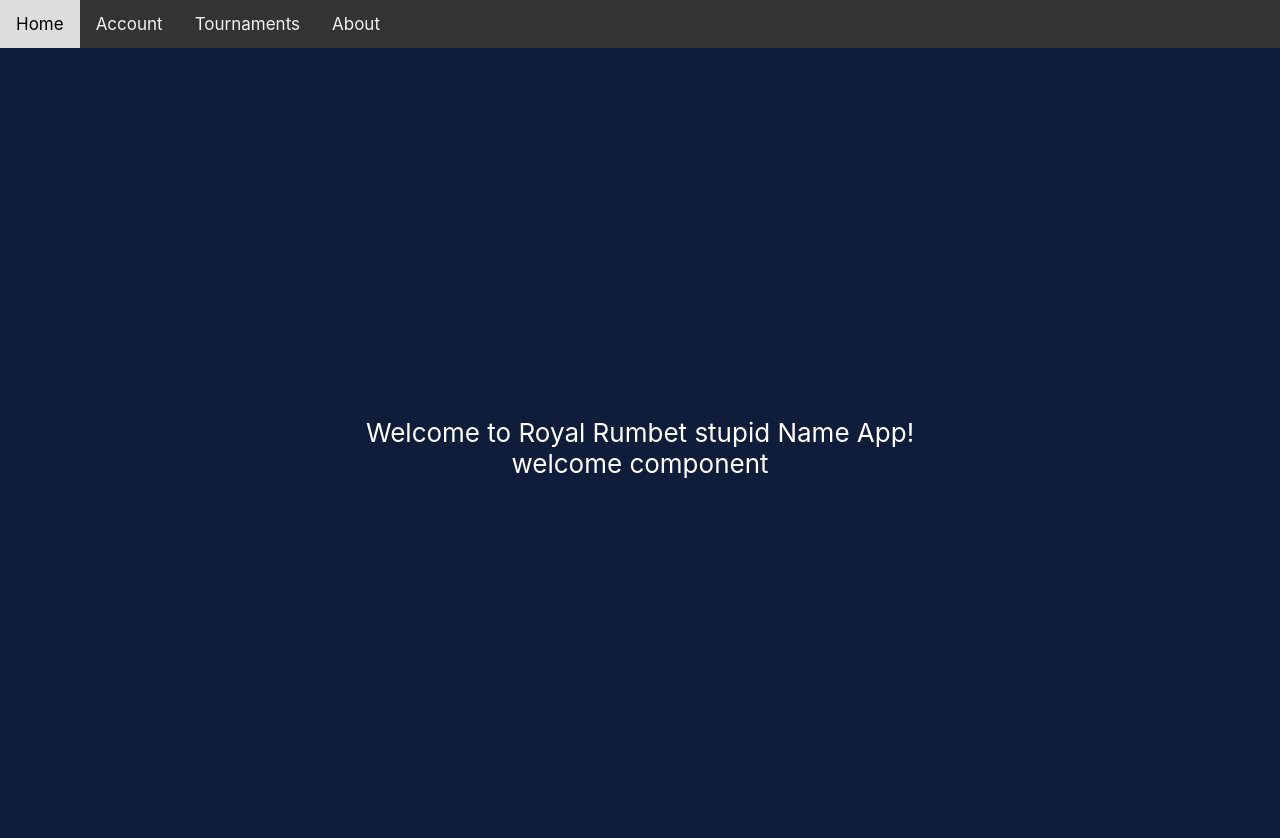
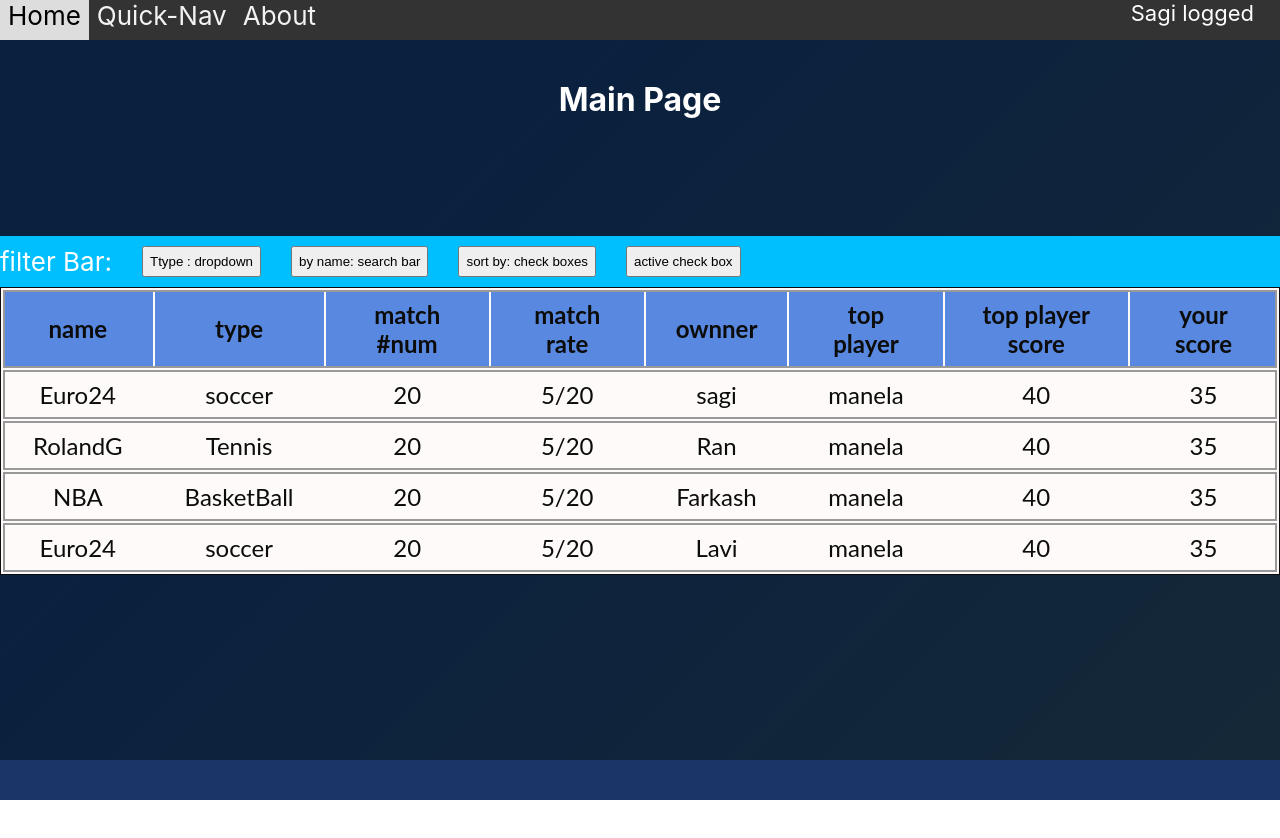
Before and after one commit to maneran/royal-rumbet, a React (Create React App) app in the folder royalrumbet_app/: page / in a window 1280 px wide. Shown: the top 838 px of the page. After the commit the page ends 800 px from the top, so only its background shows below. Built offline with nearby package versions, Linux system fonts and the light colour scheme.

Commit message:
main page addition
-main page of tornaments
-no login for now
- top nav adjustments
-css structure template

```diff
--- a/royalrumbet_app/package.json
+++ b/royalrumbet_app/package.json
@@ -6,6 +6,7 @@
     "@testing-library/jest-dom": "^5.14.1",
     "@testing-library/react": "^11.2.7",
     "@testing-library/user-event": "^12.8.3",
+    "axios": "^0.21.1",
     "react": "^17.0.2",
     "react-dom": "^17.0.2",
     "react-scripts": "4.0.3",
--- a/royalrumbet_app/src/App.css
+++ b/royalrumbet_app/src/App.css
@@ -1,21 +1,15 @@
-.App {
+.App-header {
   text-align: center;
+  height: 5vh;
 }
 
-.App-logo {
-  height: 40vmin;
-  pointer-events: none;
-}
-
-@media (prefers-reduced-motion: no-preference) {
-  .App-logo {
-    animation: App-logo-spin infinite 20s linear;
-  }
-}
-
-.App-header {
-  background-color: #0f1d3a;
-  min-height: 100vh;
+.App-body {
+  /* background-color: #0f1d3a; */
+  /* background-color: #000000;
+  background-image: linear-gradient(147deg, #000000 0%, #04619f 74%); */
+  background-color: #537895;
+  background-image: linear-gradient(315deg, #152838 0%, #09203f 74%);
+  height: 90vh;
   display: flex;
   flex-direction: column;
   align-items: center;
@@ -24,15 +18,19 @@
   color: white;
 }
 
-.App-link {
-  color: #61dafb;
+.App-foot {
+  background-color: #1b3569;
+  height: 5vh;
+  display: flex;
+  flex-direction: column;
+  align-items: center;
+  justify-content: center;
+  font-size: calc(10px + 2vmin);
+  color: white;
 }
 
-@keyframes App-logo-spin {
-  from {
-    transform: rotate(0deg);
-  }
-  to {
-    transform: rotate(360deg);
-  }
+h2 {
+  font-size: calc(16px + 2vmin);
+  color: #fff;
+  display: initial;
 }
--- a/royalrumbet_app/src/App.js
+++ b/royalrumbet_app/src/App.js
@@ -1,18 +1,24 @@
 import './App.css';
 
-import Login from './layout/pages/login'
+// import Login from './layout/pages/login'
 import Topnavbar from './components/topnavbar'
+import Tornaments from './layout/pages/Tornaments'
 
 function App() {
   return (
-    <div className="App">
-      <Topnavbar/>
-      <div class='App-header'>
-        Welcome to Royal Rumbet stupid Name App!
+    <div>
+      <div className="App-header">
+        <Topnavbar/>
         <br/>
-        <Login/>
+        <br/>
+          <h2>Main Page</h2>
       </div>
-
+      <div className='App-body'>
+          {/* <Login/> */}
+          <Tornaments/>
+      </div>
+      <div className='App-foot'>
+      </div>
     </div>
   );
 }
--- a/royalrumbet_app/src/components/topnavbar.js
+++ b/royalrumbet_app/src/components/topnavbar.js
@@ -5,11 +5,11 @@ export default class Topnavbar extends Component {
     render() {
         return (
             <Fragment>
-                <div class={styles.topnav} id="myTopnav">
-                  <a href="#home" class="active">Home</a>
-                  <a href="#Account">Account</a>
-                  <a href="#Tournaments">Tournaments</a>
-                  <a href="#about">About</a>
+                <div className={styles.topnav} id="myTopnav">
+                    <a href="#home" className="active">Home</a>
+                    <a href="#QuicNav">Quick-Nav</a>
+                    <a href="#about">About</a>
+                    <div className={styles.userlogged}>Sagi logged</div>
                   </div>
             </Fragment>
         )
--- /dev/null
+++ b/royalrumbet_app/src/components/tornamentgen.js
@@ -0,0 +1,45 @@
+import React ,{ Fragment} from 'react'
+import styles from './../styles/table.module.css'
+
+function torgen(props) {
+
+    const torKeys = Object.keys(props)
+    const table = torKeys.map((torId,b)=> {
+
+        return (
+                <tr key={b}>
+                    <td>{props[torId].name}</td>
+                    <td>{props[torId].type}</td>
+                    <td>{props[torId].matchesamount}</td>
+                    <td>{props[torId].matchesprog}</td>
+                    <td>{props[torId].owner}</td>
+                    <td>{props[torId].leadplayer}</td>
+                    <td>{props[torId].leadscore}</td>
+                    <td>{props[torId].yourscore}</td>
+                </tr>
+        )
+    })
+
+    return (
+        <Fragment>
+            <table className={styles.table}>
+                <thead>
+                <tr>
+                    <th>name</th>
+                    <th>type</th>
+                    <th>match #num</th>
+                    <th>match rate</th>
+                    <th>ownner</th>
+                    <th>top player</th>
+                    <th>top player score</th>
+                    <th>your score</th>
+                </tr>
+                </thead>
+                <tbody>
+                     {table}
+                </tbody>
+            </table>
+        </Fragment>
+    )
+}
+export default torgen
--- /dev/null
+++ b/royalrumbet_app/src/layout/pages/Tornaments.js
@@ -0,0 +1,104 @@
+import React, { Component , Fragment} from 'react'
+
+// import axios from 'axios';
+import Torgen from '../../components/tornamentgen'
+import styles from './../../styles/tornament.module.css'
+
+export default class Tornaments extends Component {
+
+    /*
+        state will be pulled from api
+        will contain user details
+        tormanent details per tornamet
+    */
+    state = {
+        userId: 'sagi',
+        tordata: {
+            '123' : {
+                    name: 'Euro24',
+                    type: 'soccer',
+                    matchesamount: 20,
+                    matchesprog: '5/20',
+                    owner: 'sagi',
+                    leadplayer: 'manela',
+                    leadscore: 40,
+                    yourscore: 35,
+            },
+            '345' : {
+                    name: 'RolandG',
+                    type: 'Tennis',
+                    matchesamount: 20,
+                    matchesprog: '5/20',
+                    owner: 'Ran',
+                    leadplayer: 'manela',
+                    leadscore: 40,
+                    yourscore: 35,
+            },
+            '678' : {
+                name: 'NBA',
+                type: 'BasketBall',
+                matchesamount: 20,
+                matchesprog: '5/20',
+                owner: 'Farkash',
+                leadplayer: 'manela',
+                leadscore: 40,
+                yourscore: 35,
+            },
+            '901' : {
+                name: 'Euro24',
+                type: 'soccer',
+                matchesamount: 20,
+                matchesprog: '5/20',
+                owner: 'Lavi',
+                leadplayer: 'manela',
+                leadscore: 40,
+                yourscore: 35,
+            },
+        }
+    }
+
+    printit = (str) => {
+        console.log('component mounted: ', str)
+        this.setState({userId: 'sagiMounted',
+                      torId: ['1234','456']})
+    }
+
+    componentDidMount = () => {
+        /*
+            call api for table userTornamnets
+            and update the state
+            user id from logged user
+            tor list from the table
+        */
+        // axios.get("https://api.agify.io" , {name: 'michael'})
+        //    .then(res => {
+        //         const persons = res.data;
+        //         this.setState({ persons });
+        //         console.log(res.data)})
+    }
+
+    componentDidUpdate(prevProps,prevState) {
+        console.log(prevState.userId,prevState.userId !== undefined)
+        if (prevState.userId !== undefined && prevState.userId !== this.state.userId) {
+            console.log(prevState.userId,this.state.userId)
+        }
+    }
+
+    render() {
+        return (
+            <Fragment>
+              {/* <button onClick={this.printit.bind('hohoho')}>add table</button> */}
+              <div className={styles.tornament_container}>
+                <div className={styles.filterbar}>
+                    filter Bar:
+                    <button className={styles.filterbtn}>Ttype : dropdown</button>
+                    <button className={styles.filterbtn}>by name: search bar</button>
+                    <button className={styles.filterbtn}>sort by: check boxes</button>
+                    <button className={styles.filterbtn}>active check box</button>
+                </div>
+                {Torgen(this.state.tordata)}
+              </div>
+            </Fragment>
+        )
+    }
+}
--- a/royalrumbet_app/src/layout/pages/login.js
+++ b/royalrumbet_app/src/layout/pages/login.js
@@ -6,7 +6,7 @@ export default class Welcome extends Component {
     render() {
         return (
             <div>
-                welcome component
+                Login place holder
             </div>
         )
     }
--- a/royalrumbet_app/src/styles/navbar.module.css
+++ b/royalrumbet_app/src/styles/navbar.module.css
@@ -1,33 +1,48 @@
 /* Add a black background color to the top navigation */
-.topnav {
+.topnav,.userlogged {
     background-color: #333;
     overflow: hidden;
+    font-size: calc(10px + 2vmin);
+    height: inherit;
+    padding-right: 6px;
   }
 
   /* Style the links inside the navigation bar */
   .topnav a {
     float: left;
     display: block;
+    height: inherit;
     color: #f2f2f2;
     text-align: center;
-    padding: 14px 16px;
+    /* padding: 6px 10px; */
+    padding-left: 8px;
+    padding-right: 8px;
     text-decoration: none;
-    font-size: 17px;
+    font-size: calc(10px + 2vmin);
   }
 
   /* Change the color of links on hover */
   .topnav a:hover {
     background-color: #ddd;
     color: black;
+    height: inherit;
   }
 
   /* Add an active class to highlight the current page */
   .topnav a.active {
     background-color: #04AA6D;
     color: white;
+    height: inherit;
   }
 
   /* Hide the link that should open and close the topnav on small screens */
   .topnav .icon {
     display: none;
   }
+
+  .userlogged {
+    float: right;
+    color: white;
+    font-size: calc(6px + 2vmin);
+    padding-right: 20px;
+  }
--- /dev/null
+++ b/royalrumbet_app/src/styles/table.module.css
@@ -0,0 +1,32 @@
+table {
+    background-color: rgb(255, 250, 250);
+    border: 1px solid rgb(12, 12, 12);
+    font-family: 'lato', sans-serif;
+    margin-left: auto;
+    margin-right: auto;
+    overflow-y: auto;
+}
+
+th,td {
+    font-size: calc(8px + 2vmin);
+    padding: 10px;
+    padding-left: 30px;
+    padding-right: 30px;
+    color: rgb(12, 12, 11);
+    text-align: center;
+    /* border: 1px solid #999; */
+
+}
+th {
+    /* font-size: calc(4px + 2vmin); */
+    font-size: 1.5rem;
+    background-color: rgb(88, 136, 224);
+}
+tr {
+    outline: 2px solid #999;
+    outline-offset: -2px;
+}
+
+tbody {
+    overflow-y: scroll
+}
--- /dev/null
+++ b/royalrumbet_app/src/styles/tornament.module.css
@@ -0,0 +1,14 @@
+.tornament_container {
+    padding-top: 10px;
+}
+
+.filterbar {
+    background-color: deepskyblue;
+    display: flex;
+    padding: 10px 0px;
+    text-align: center;
+}
+
+.filterbtn {
+    margin-left: 30px;
+}
```
Also changed, not shown: 1 other file (tests, documents, lock files or other folders).
